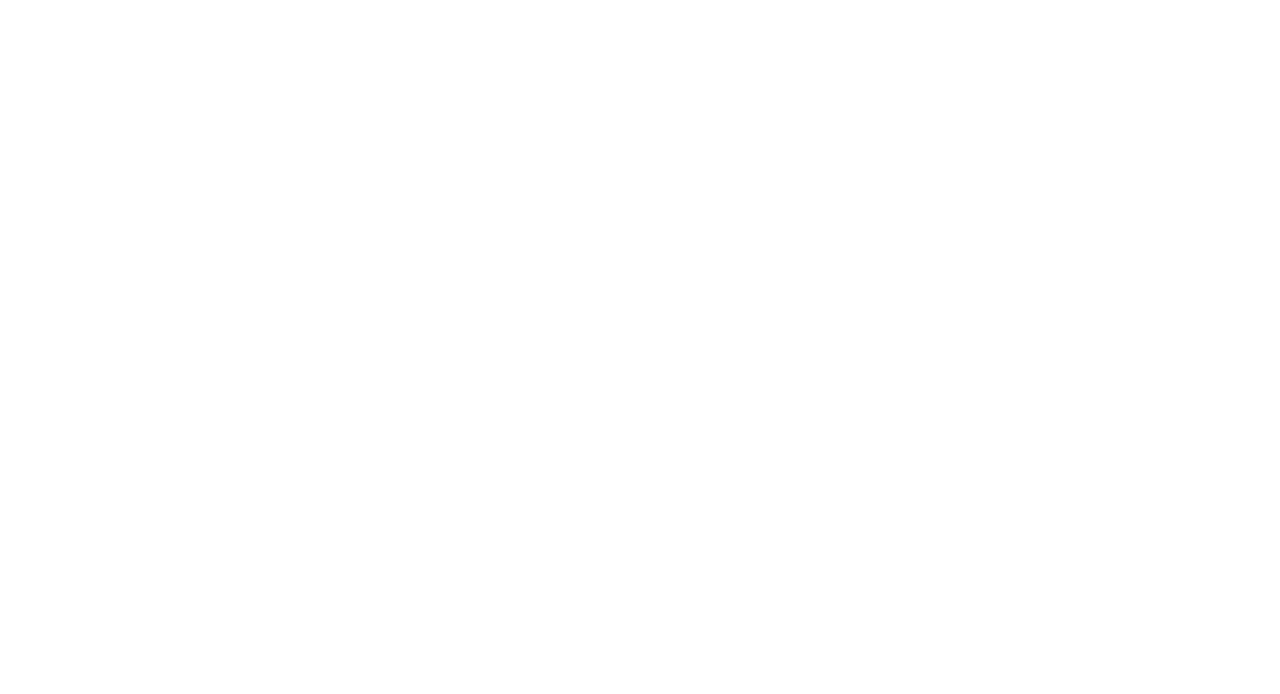
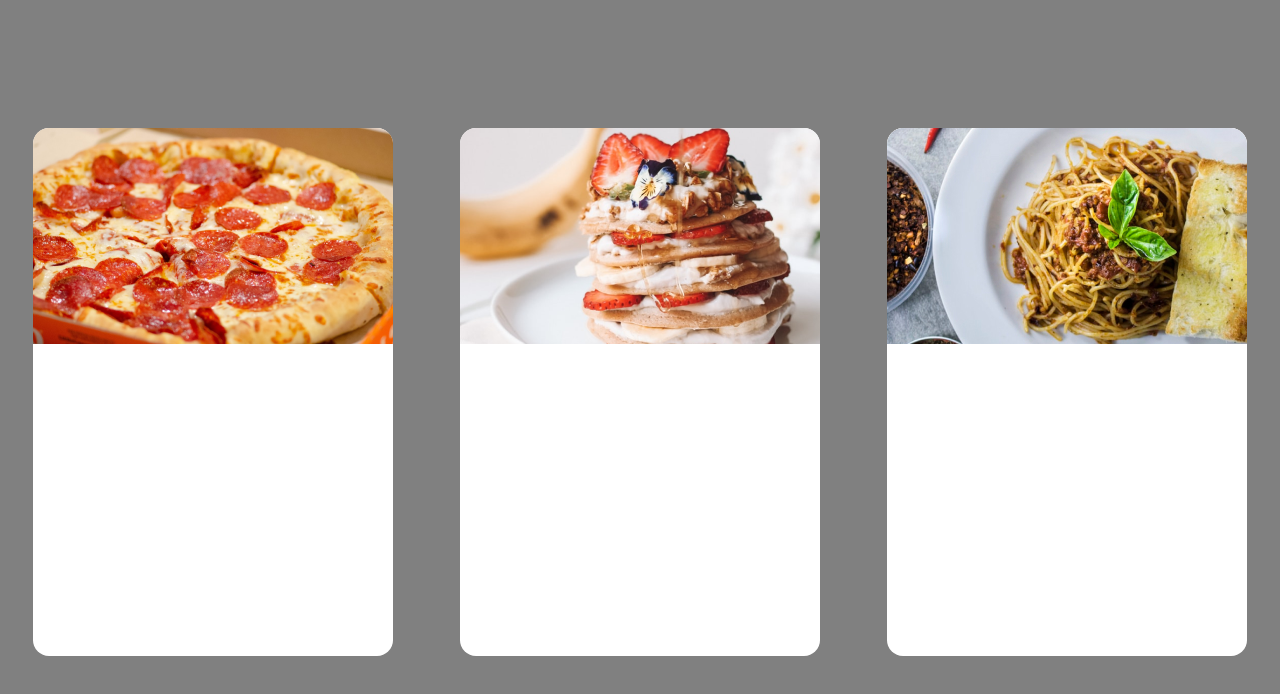
Before and after one commit to Luka-LK/FoodCard-Valdo-Challenge, a plain HTML site: page index.html in a window 1280 px wide. Drawn offline with Linux system fonts and the light colour scheme.

Commit message:
added images

```diff
--- a/index.html
+++ b/index.html
@@ -5,8 +5,20 @@
   <meta http-equiv="X-UA-Compatible" content="IE=edge">
   <meta name="viewport" content="width=device-width, initial-scale=1.0">
   <title>foodCard</title>
+  <link rel="stylesheet" href="style.css">
 </head>
 <body>
+  <div class="container">
+  <div class="card one">
+    <img src="/Pics/Pizza Photo.png" alt="Pizza">
+  </div>
+  <div class="card two">
+    <img src="/Pics/Strawberry cake Photo.png" alt="Strawberry cake">
+  </div>
+  <div class="card three">
+    <img src="/Pics/Tortellini Photo.jpg" alt="Tortellini">
+  </div>
+</div>
 
 </body>
 </html>
--- a/style.css
+++ b/style.css
@@ -0,0 +1,29 @@
+/* global styles */
+*{
+  padding: 0;
+  margin: 0;
+}
+body{
+width: 100%;
+background-color: grey;
+
+}
+.card{
+  width: 360px;
+  height: 528px;
+  background-color: white;
+  /* border: 1px solid red; */
+  border-radius: 16px;
+}
+
+/* container for cards */
+.container{
+  margin-top: 10%;
+  display: flex;
+  align-items: center;
+  justify-content: space-around;
+  align-items: center;
+}
+.three img{
+  border-radius: 16px 16px 0px 0px;
+}
```
